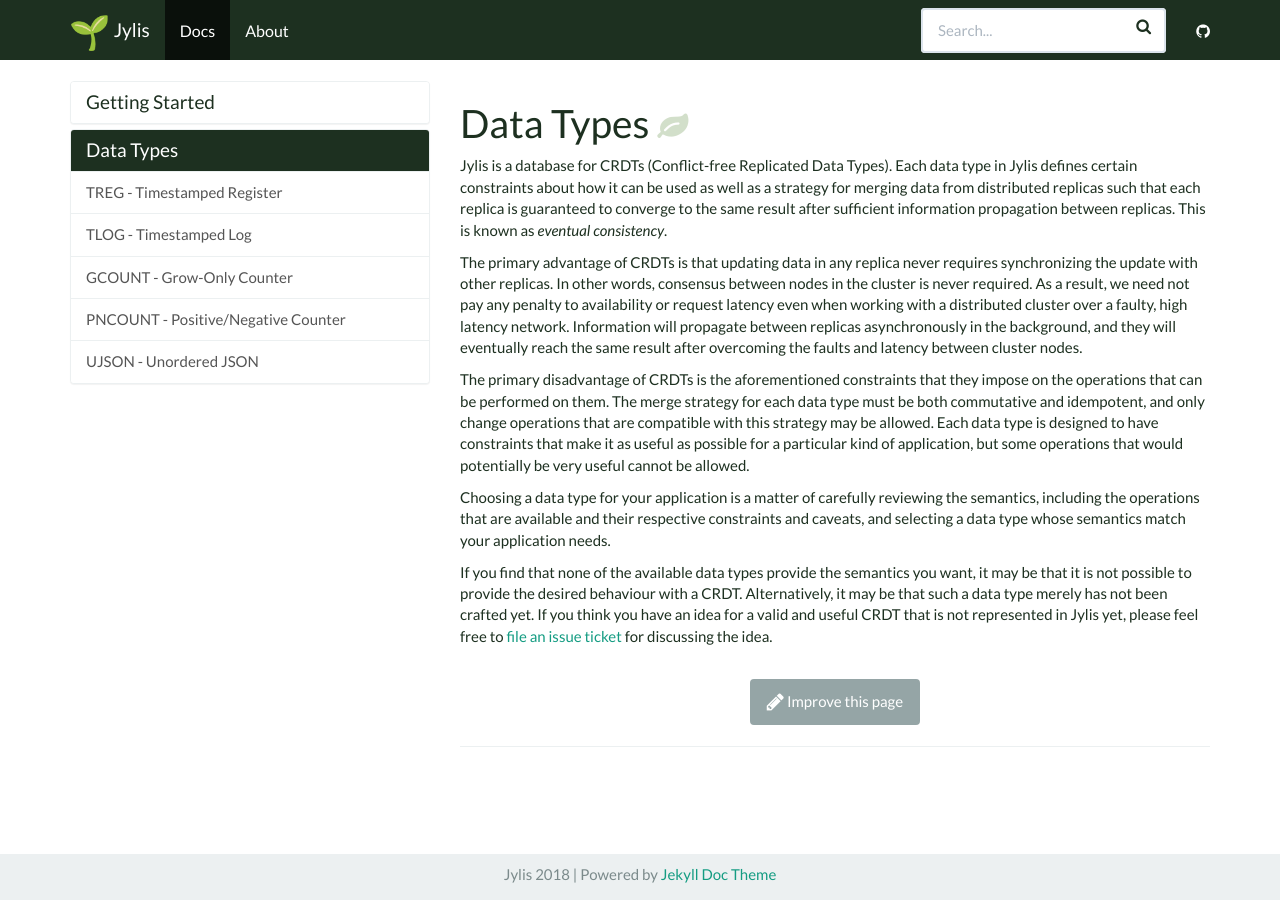
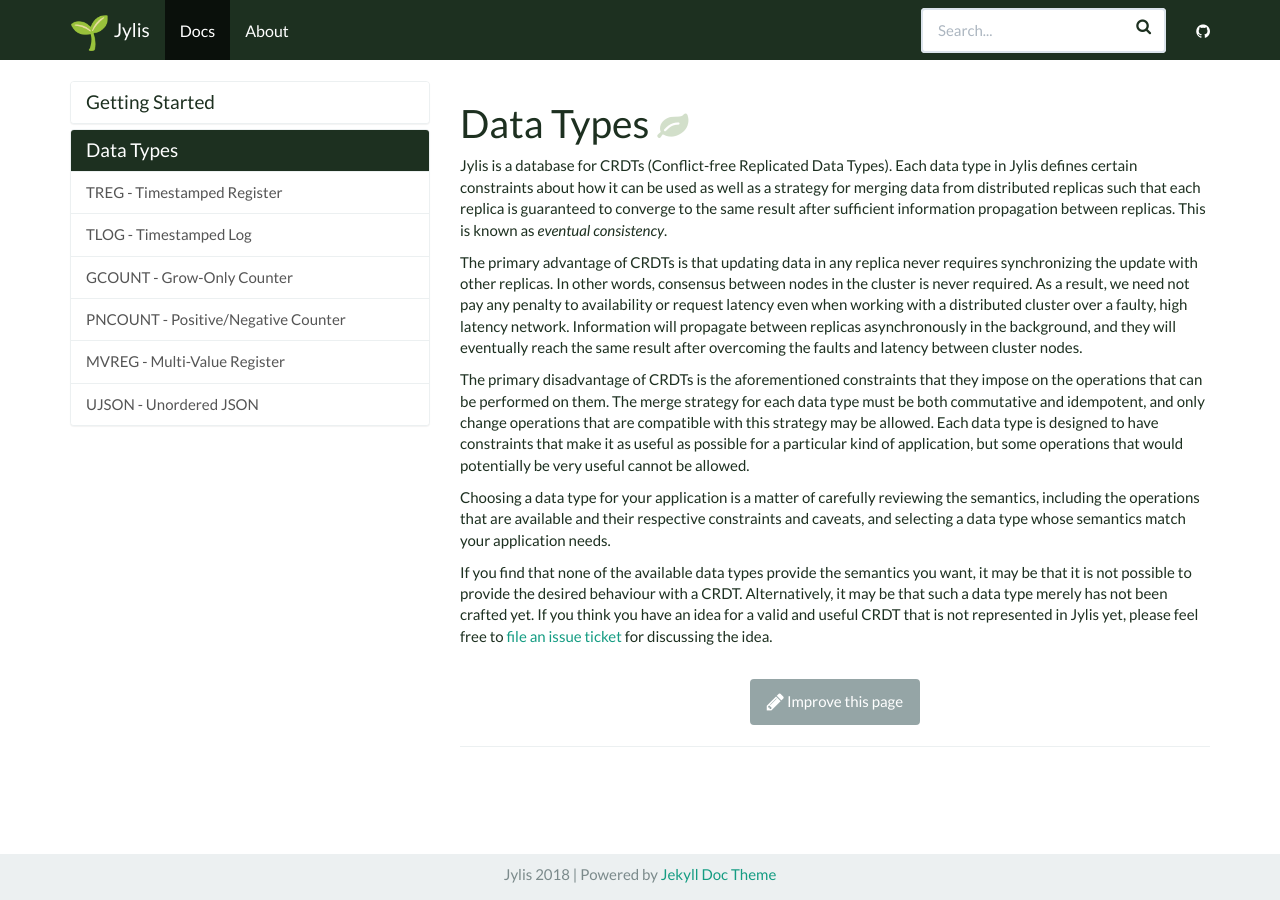
Before and after one commit to jemc/jylis, a Jekyll site: the page built from docs/_docs/types.md, in a window 1280 px wide. Built offline with Jekyll 4.4.1, drawn with Linux system fonts in a browser that asks for light colours; nearby versions of some CDN libraries; emoji names are drawn with the system emoji font.

Commit message:
Add `MVREG` docs to Data Types doc index.

```diff
--- a/docs/_data/docs.yml
+++ b/docs/_data/docs.yml
@@ -14,4 +14,5 @@
   - tlog
   - gcount
   - pncount
+  - mvreg
   - ujson
```
